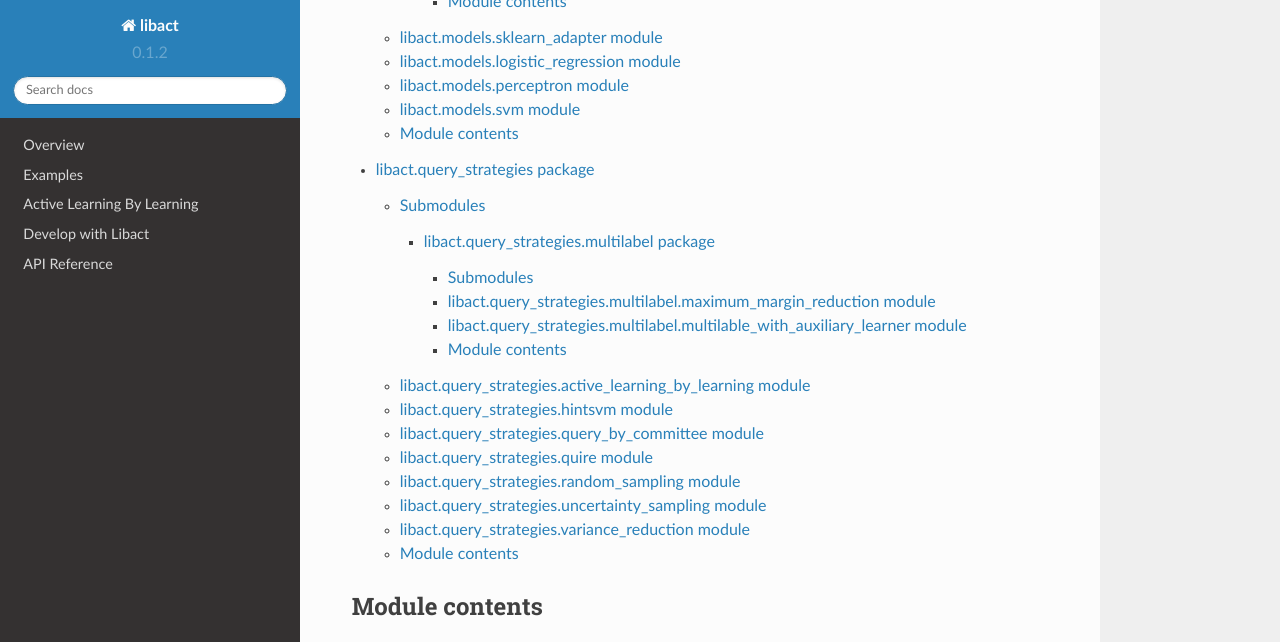
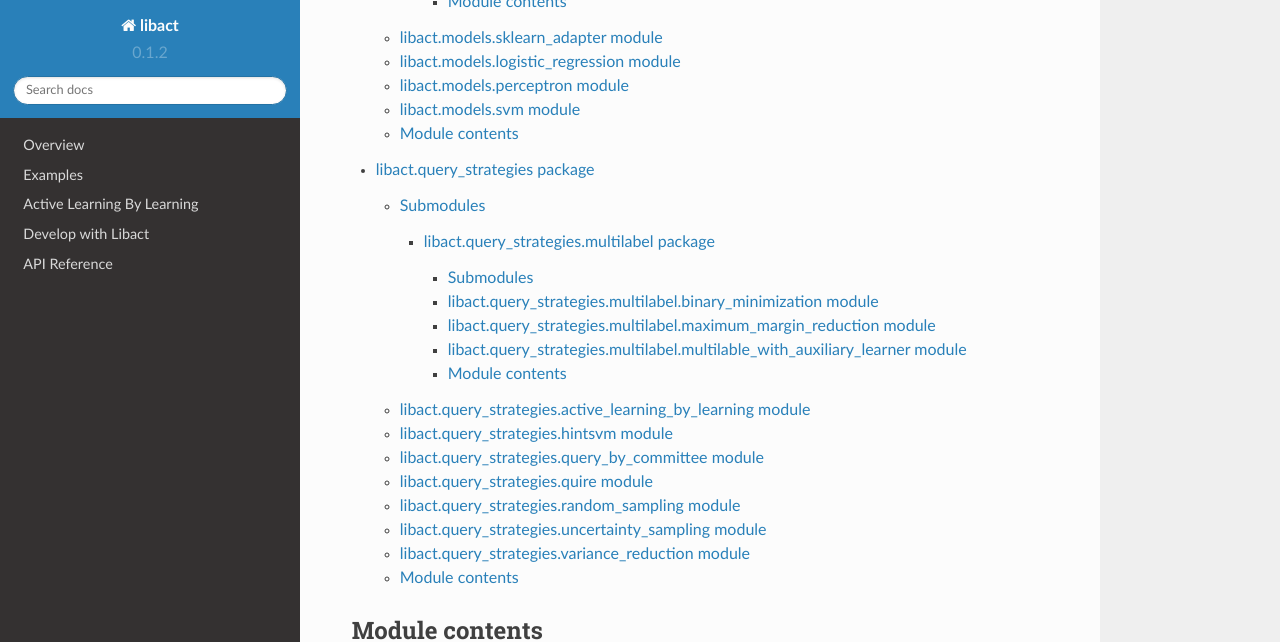
Before and after one commit to ntucllab/libact, a Sphinx documentation site: the page built from docs/libact.rst, in a window 1280 px wide and 900 px high, scrolled down 694 px, cut to the strip 0-642 px from the top of the window. Built offline with Sphinx 7.4.7 and the Read the Docs theme 2.0.0, drawn with Linux system fonts in a browser that asks for light colours.

Commit message:
add binmin to doc

```diff
--- a/docs/libact.query_strategies.multilabel.rst
+++ b/docs/libact.query_strategies.multilabel.rst
@@ -3,6 +3,14 @@ libact.query_strategies.multilabel package
 
 Submodules
 ----------
+
+libact.query_strategies.multilabel.binary_minimization module
+-------------------------------------------------------------------------------
+
+.. automodule:: libact.query_strategies.multilabel.binary_minimization
+    :members:
+    :undoc-members:
+    :show-inheritance:
 
 libact.query_strategies.multilabel.maximum_margin_reduction module
 -------------------------------------------------------------------------------
```
